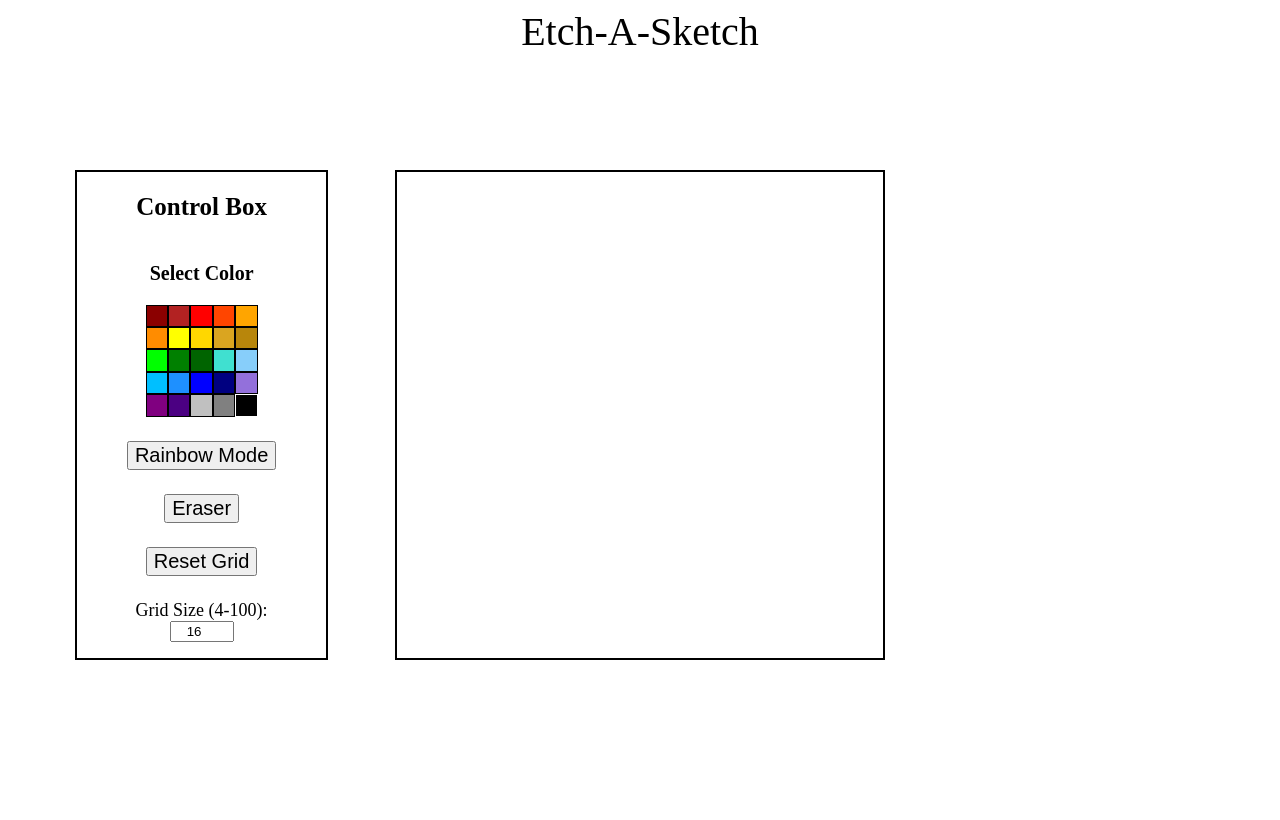
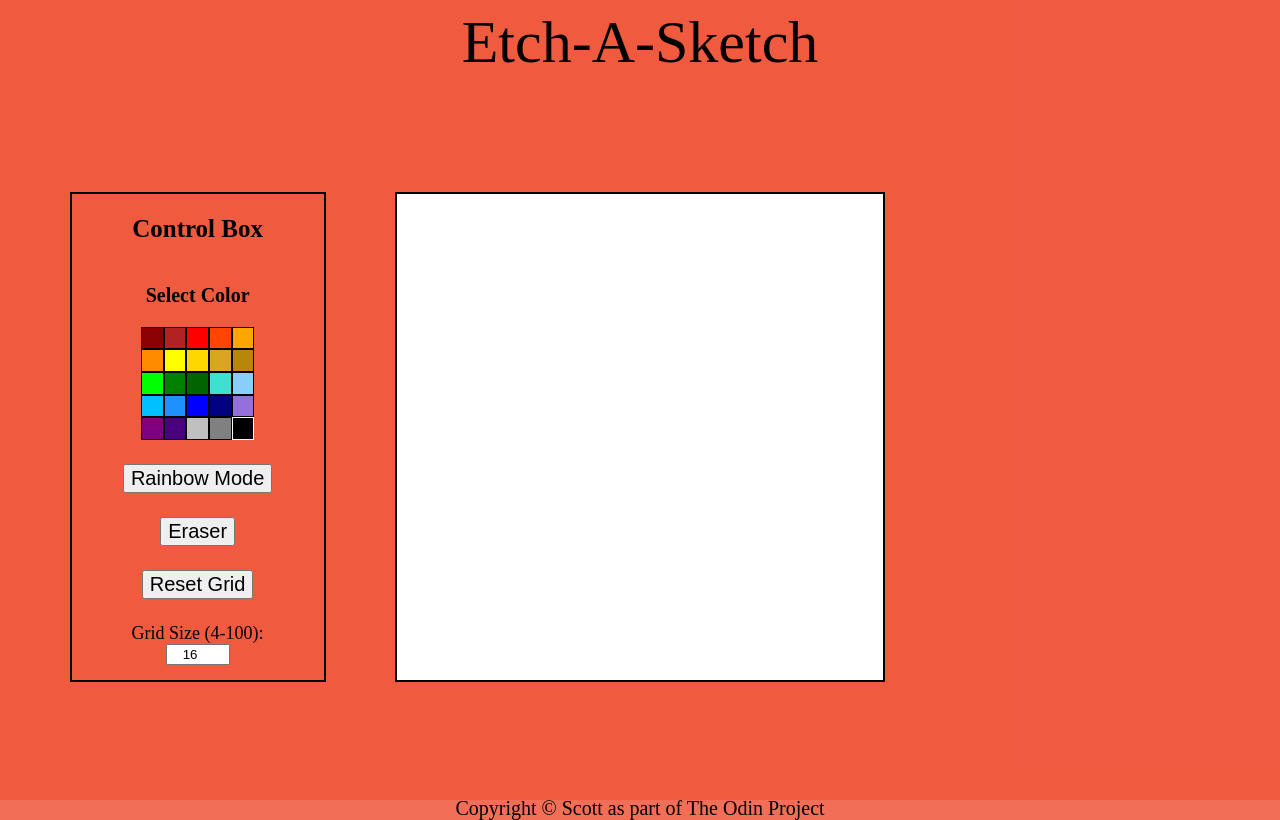
Before and after one commit to sssutton10/etch-a-sketch, a plain HTML site: page index.html in a window 1280 px wide. Drawn offline with Linux system fonts and the light colour scheme.

Commit message:
added background color and a footer

```diff
--- a/index.html
+++ b/index.html
@@ -69,5 +69,7 @@
         <div class="control-box hidden"></div> <!--Invisible element for flex alignment-->
     </div>
 
+    <footer>Copyright &copy; Scott as part of The Odin Project</footer>
+
 </body>
 </html>
--- a/styles.css
+++ b/styles.css
@@ -1,12 +1,15 @@
 body, html {
     height: 100%;
-    font-size: 10px
+    font-size: 10px;
+    margin: 0;
+    background-color: rgba(240, 87, 60, 0.863);
 }
 
 header {
-    font-size: 4rem;
+    font-size: 6rem;
     text-align: center;
     margin: auto;
+    padding-top: 8px;
 }
 
 /* Page Container */
@@ -85,6 +88,7 @@ label {
     aspect-ratio: 1/1;
     box-sizing: border-box;
     border: 2px solid black;
+    background-color: white;
 }
 
 .grid-square {
@@ -92,3 +96,9 @@ label {
     box-sizing: border-box;
     /* border: 2px solid black; */
 }
+
+/* Footer */
+footer {
+    text-align: center;
+    font-size: 2rem;
+}
```
